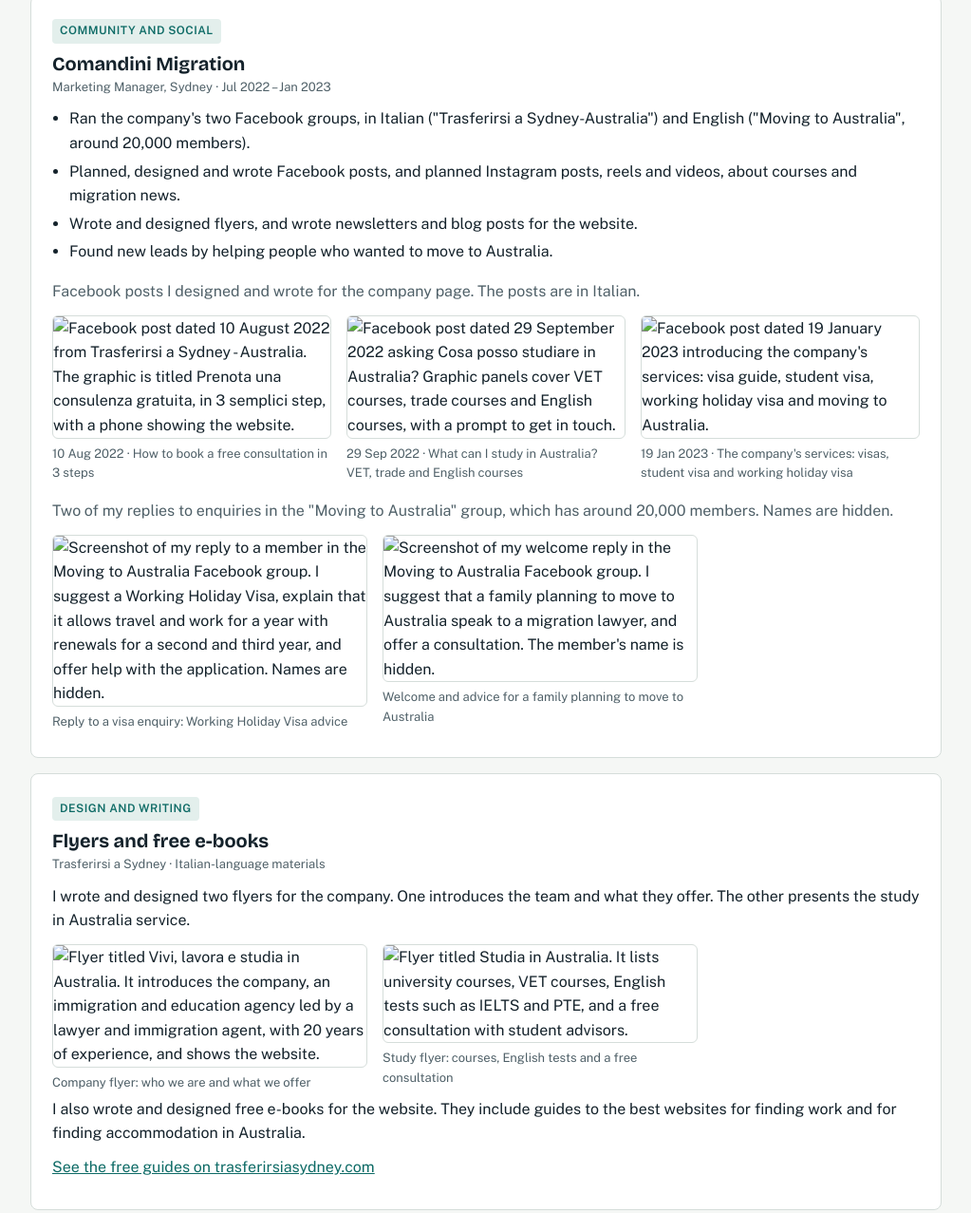
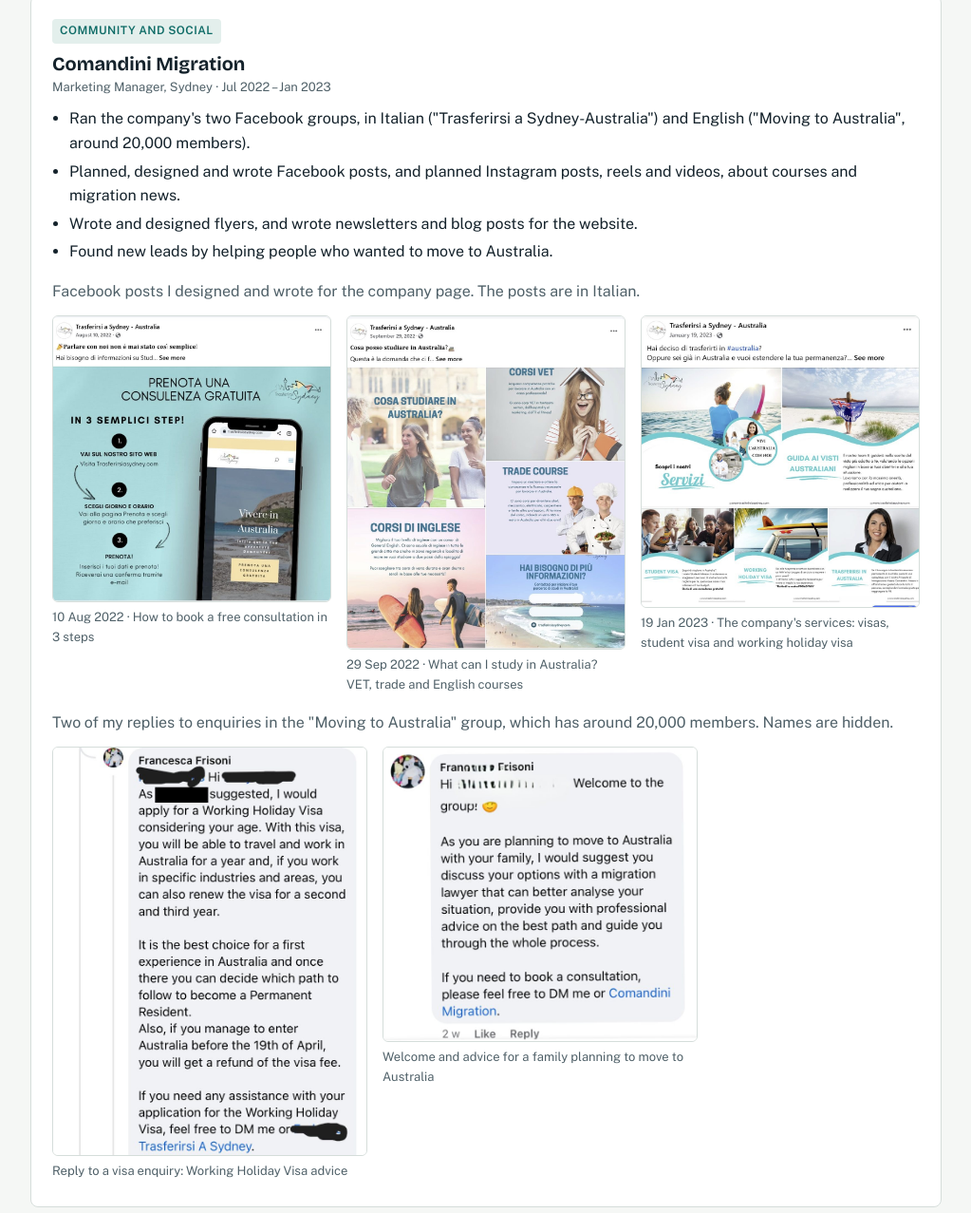
Before and after one commit to francescafrisoniportfolio/portfolio, a plain HTML site: page index.html in a window 1280 px wide. Shown: the part 1345-2622 px from the top of the page at 95% size, without its empty margins (128-1151 px from the left). Drawn offline with nearby package versions, Linux system fonts and the light colour scheme.

Commit message:
Add files via upload

```diff
--- a/index.html
+++ b/index.html
@@ -101,9 +101,9 @@ footer{padding-block:28px 48px;color:var(--muted);font-size:14px;border-top:1px
       <p class="meta">Website for Comandini Migration · WordPress with the Divi theme</p>
       <p>I did everything on this site: the design, all the text and the basic SEO. It is an Italian-language site with pages for visas, courses, booking a consultation, guides and e-books, and a blog. I also write the blog posts and newsletters.</p>
       <div class="shots">
-        <figure class="shot"><div class="frame" tabindex="0" role="region" aria-label="Homepage screenshot, scrollable"><img src="img/home.jpg" alt="Homepage of trasferirsiasydney.com with the headline Vivere in Australia, a section on what the company does, and a call to book a consultation"></div><figcaption>Homepage (scroll inside the frame)</figcaption></figure>
-        <figure class="shot"><div class="frame" tabindex="0" role="region" aria-label="Courses page screenshot, scrollable"><img src="img/courses.jpg" alt="Professional courses page listing business, marketing, hospitality, beauty, chef and other courses with photos"></div><figcaption>Courses page</figcaption></figure>
-        <figure class="shot"><div class="frame" tabindex="0" role="region" aria-label="Blog page screenshot, scrollable"><img src="img/blog.jpg" alt="News page with blog posts about visas, Medicare, tax file numbers and where to live in Australia"></div><figcaption>Blog</figcaption></figure>
+        <figure class="shot"><div class="frame" tabindex="0" role="region" aria-label="Homepage screenshot, scrollable"><img src="home.jpg" alt="Homepage of trasferirsiasydney.com with the headline Vivere in Australia, a section on what the company does, and a call to book a consultation"></div><figcaption>Homepage (scroll inside the frame)</figcaption></figure>
+        <figure class="shot"><div class="frame" tabindex="0" role="region" aria-label="Courses page screenshot, scrollable"><img src="courses.jpg" alt="Professional courses page listing business, marketing, hospitality, beauty, chef and other courses with photos"></div><figcaption>Courses page</figcaption></figure>
+        <figure class="shot"><div class="frame" tabindex="0" role="region" aria-label="Blog page screenshot, scrollable"><img src="blog.jpg" alt="News page with blog posts about visas, Medicare, tax file numbers and where to live in Australia"></div><figcaption>Blog</figcaption></figure>
       </div>
       <p><a href="https://trasferirsiasydney.com/" target="_blank" rel="noopener">Visit trasferirsiasydney.com</a></p>
     </article>
@@ -119,14 +119,14 @@ footer{padding-block:28px 48px;color:var(--muted);font-size:14px;border-top:1px
       </ul>
       <p class="posts-lead">Facebook posts I designed and wrote for the company page. The posts are in Italian.</p>
       <div class="posts">
-        <figure><img src="img/fb-consultation.jpg" alt="Facebook post dated 10 August 2022 from Trasferirsi a Sydney - Australia. The graphic is titled Prenota una consulenza gratuita, in 3 semplici step, with a phone showing the website." loading="lazy"><figcaption>10 Aug 2022 · How to book a free consultation in 3 steps</figcaption></figure>
-        <figure><img src="img/fb-study.jpg" alt="Facebook post dated 29 September 2022 asking Cosa posso studiare in Australia? Graphic panels cover VET courses, trade courses and English courses, with a prompt to get in touch." loading="lazy"><figcaption>29 Sep 2022 · What can I study in Australia? VET, trade and English courses</figcaption></figure>
-        <figure><img src="img/fb-services.jpg" alt="Facebook post dated 19 January 2023 introducing the company's services: visa guide, student visa, working holiday visa and moving to Australia." loading="lazy"><figcaption>19 Jan 2023 · The company's services: visas, student visa and working holiday visa</figcaption></figure>
+        <figure><img src="fb-consultation.jpg" alt="Facebook post dated 10 August 2022 from Trasferirsi a Sydney - Australia. The graphic is titled Prenota una consulenza gratuita, in 3 semplici step, with a phone showing the website." loading="lazy"><figcaption>10 Aug 2022 · How to book a free consultation in 3 steps</figcaption></figure>
+        <figure><img src="fb-study.jpg" alt="Facebook post dated 29 September 2022 asking Cosa posso studiare in Australia? Graphic panels cover VET courses, trade courses and English courses, with a prompt to get in touch." loading="lazy"><figcaption>29 Sep 2022 · What can I study in Australia? VET, trade and English courses</figcaption></figure>
+        <figure><img src="fb-services.jpg" alt="Facebook post dated 19 January 2023 introducing the company's services: visa guide, student visa, working holiday visa and moving to Australia." loading="lazy"><figcaption>19 Jan 2023 · The company's services: visas, student visa and working holiday visa</figcaption></figure>
       </div>
       <p class="posts-lead">Two of my replies to enquiries in the "Moving to Australia" group, which has around 20,000 members. Names are hidden.</p>
       <div class="posts two">
-        <figure><img src="img/fb-reply-visa.jpg" alt="Screenshot of my reply to a member in the Moving to Australia Facebook group. I suggest a Working Holiday Visa, explain that it allows travel and work for a year with renewals for a second and third year, and offer help with the application. Names are hidden." loading="lazy"><figcaption>Reply to a visa enquiry: Working Holiday Visa advice</figcaption></figure>
-        <figure><img src="img/fb-reply-welcome.jpg" alt="Screenshot of my welcome reply in the Moving to Australia Facebook group. I suggest that a family planning to move to Australia speak to a migration lawyer, and offer a consultation. The member's name is hidden." loading="lazy"><figcaption>Welcome and advice for a family planning to move to Australia</figcaption></figure>
+        <figure><img src="fb-reply-visa.jpg" alt="Screenshot of my reply to a member in the Moving to Australia Facebook group. I suggest a Working Holiday Visa, explain that it allows travel and work for a year with renewals for a second and third year, and offer help with the application. Names are hidden." loading="lazy"><figcaption>Reply to a visa enquiry: Working Holiday Visa advice</figcaption></figure>
+        <figure><img src="fb-reply-welcome.jpg" alt="Screenshot of my welcome reply in the Moving to Australia Facebook group. I suggest that a family planning to move to Australia speak to a migration lawyer, and offer a consultation. The member's name is hidden." loading="lazy"><figcaption>Welcome and advice for a family planning to move to Australia</figcaption></figure>
       </div>
     </article>
     <article class="card wide">
@@ -135,8 +135,8 @@ footer{padding-block:28px 48px;color:var(--muted);font-size:14px;border-top:1px
       <p class="meta">Trasferirsi a Sydney · Italian-language materials</p>
       <p>I wrote and designed two flyers for the company. One introduces the team and what they offer. The other presents the study in Australia service.</p>
       <div class="posts two flyers">
-        <figure><img src="img/flyer-company.jpg" alt="Flyer titled Vivi, lavora e studia in Australia. It introduces the company, an immigration and education agency led by a lawyer and immigration agent, with 20 years of experience, and shows the website." loading="lazy"><figcaption>Company flyer: who we are and what we offer</figcaption></figure>
-        <figure><img src="img/flyer-study.jpg" alt="Flyer titled Studia in Australia. It lists university courses, VET courses, English tests such as IELTS and PTE, and a free consultation with student advisors." loading="lazy"><figcaption>Study flyer: courses, English tests and a free consultation</figcaption></figure>
+        <figure><img src="flyer-company.jpg" alt="Flyer titled Vivi, lavora e studia in Australia. It introduces the company, an immigration and education agency led by a lawyer and immigration agent, with 20 years of experience, and shows the website." loading="lazy"><figcaption>Company flyer: who we are and what we offer</figcaption></figure>
+        <figure><img src="flyer-study.jpg" alt="Flyer titled Studia in Australia. It lists university courses, VET courses, English tests such as IELTS and PTE, and a free consultation with student advisors." loading="lazy"><figcaption>Study flyer: courses, English tests and a free consultation</figcaption></figure>
       </div>
       <p>I also wrote and designed free e-books for the website. They include guides to the best websites for finding work and for finding accommodation in Australia.</p>
       <p><a href="https://trasferirsiasydney.com/guide-ebook/" target="_blank" rel="noopener">See the free guides on trasferirsiasydney.com</a></p>
@@ -171,8 +171,8 @@ footer{padding-block:28px 48px;color:var(--muted);font-size:14px;border-top:1px
       <p><strong>How I did this:</strong> I designed the study, ran the AI checks and recorded the results myself. I used Claude to help build the tools and draft the report.</p>
       <ul>
         <li><a href="https://claude.ai/artifact/TEmwAZsj7tE7xk85SNKifn" target="_blank" rel="noopener">Read the full report</a> (drafted with Claude)</li>
-        <li><a href="files/ai-mention-tracker.pdf" target="_blank" rel="noopener">AI Mention Tracker (PDF)</a>, a tool built with Claude to record the checks</li>
-        <li><a href="files/geo-audit-generator.pdf" target="_blank" rel="noopener">GEO Audit Generator (PDF)</a>, a tool built with Claude that scores a page and suggests changes</li>
+        <li><a href="ai-mention-tracker.pdf" target="_blank" rel="noopener">AI Mention Tracker (PDF)</a>, a tool built with Claude to record the checks</li>
+        <li><a href="geo-audit-generator.pdf" target="_blank" rel="noopener">GEO Audit Generator (PDF)</a>, a tool built with Claude that scores a page and suggests changes</li>
       </ul>
       <p class="note">This is an independent study project. It is not connected to UTS. The sample is small and AI answers change often.</p>
     </article>
```
